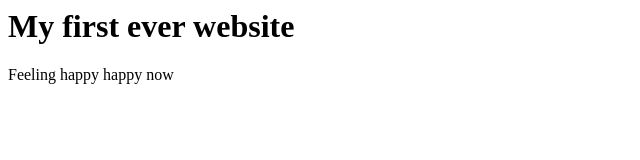
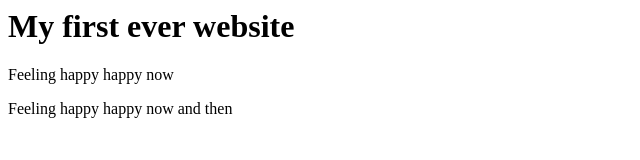
Before and after one commit to LaZyRaifur/my-first-website, a plain HTML site: page index.html in a window 1280 px wide. Shown: the whole page, without its empty margins (0-640 px from the left). Drawn offline with Linux system fonts and the light colour scheme.

Commit message:
adding a little more code

```diff
--- a/index.html
+++ b/index.html
@@ -1,2 +1,3 @@
 <h1>My first ever website</h1>
 <p>Feeling happy happy now</p>
+<p>Feeling happy happy now and then</p>
```
